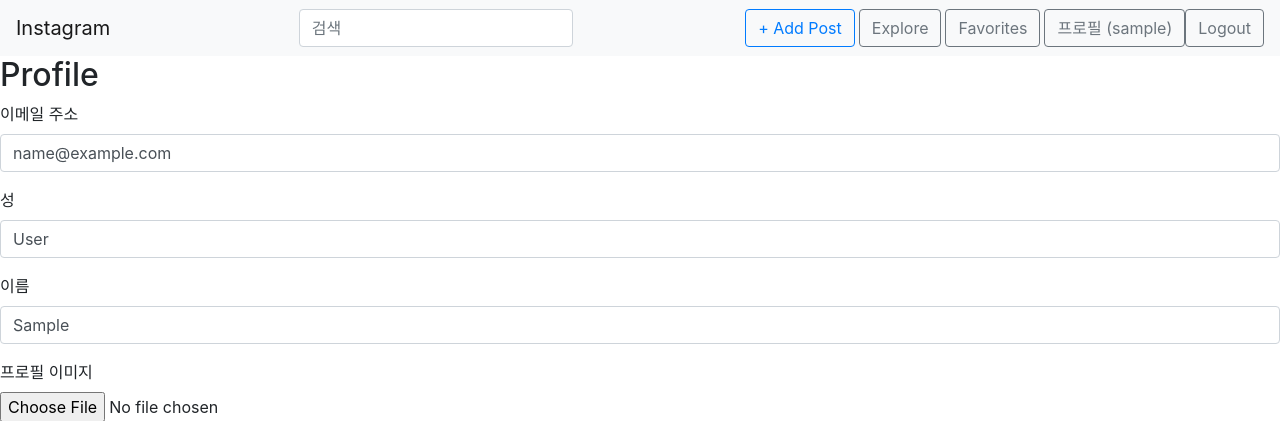
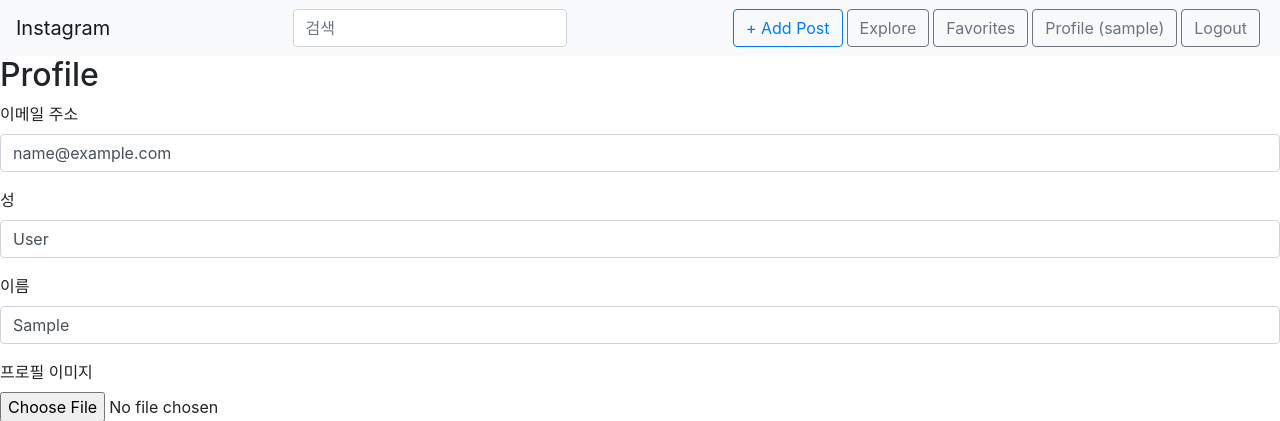
Before and after one commit to orca9s/instagram, a Django app: page /members/profile/ in a window 1280 px wide. Shown: the top 421 px of the page. Run offline with Django 3.2, Linux system fonts and the light colour scheme; the visitor is signed in with stand-in values (Sample User, id 1); some libraries are stand-ins or nearby versions.

Commit message:
base.html에서 profile버튼과 logout버튼의 margin값 수정

```diff
--- a/app/templates/base.html
+++ b/app/templates/base.html
@@ -48,8 +48,9 @@
 				<li class="nav-item mr-sm-1">
 					<a href="#" class="btn btn-outline-secondary">Favorites</a>
 				</li>
-				<li class="nav-item">
-					<a href="{% url 'members:profile' %}" class="btn btn-outline-secondary">프로필
+				<li class="nav-item mr-sm-1">
+					<a href="{% url 'members:profile' %}" class="btn btn-outline-secondary">
+                        Profile
                     <!-- 로그인 한 경우에만 username표시 -->
                     {% if user.is_authenticated %}
                         ({{ user.username }})
@@ -58,7 +59,7 @@
 				</li>
             <!-- 로그인 되어있으면 로그아웃버튼, 아니면 로그인/회원가입 버튼 표시 -->
                 {% if user.is_authenticated %}
-                <li class="nav-item">
+                <li class="nav-item mr-sm-1">
                     <form action="{% url 'members:logout' %}" method="POST">
                         {% csrf_token %}
                         <button type="submit" class="btn btn-outline-secondary">Logout</button>
```
